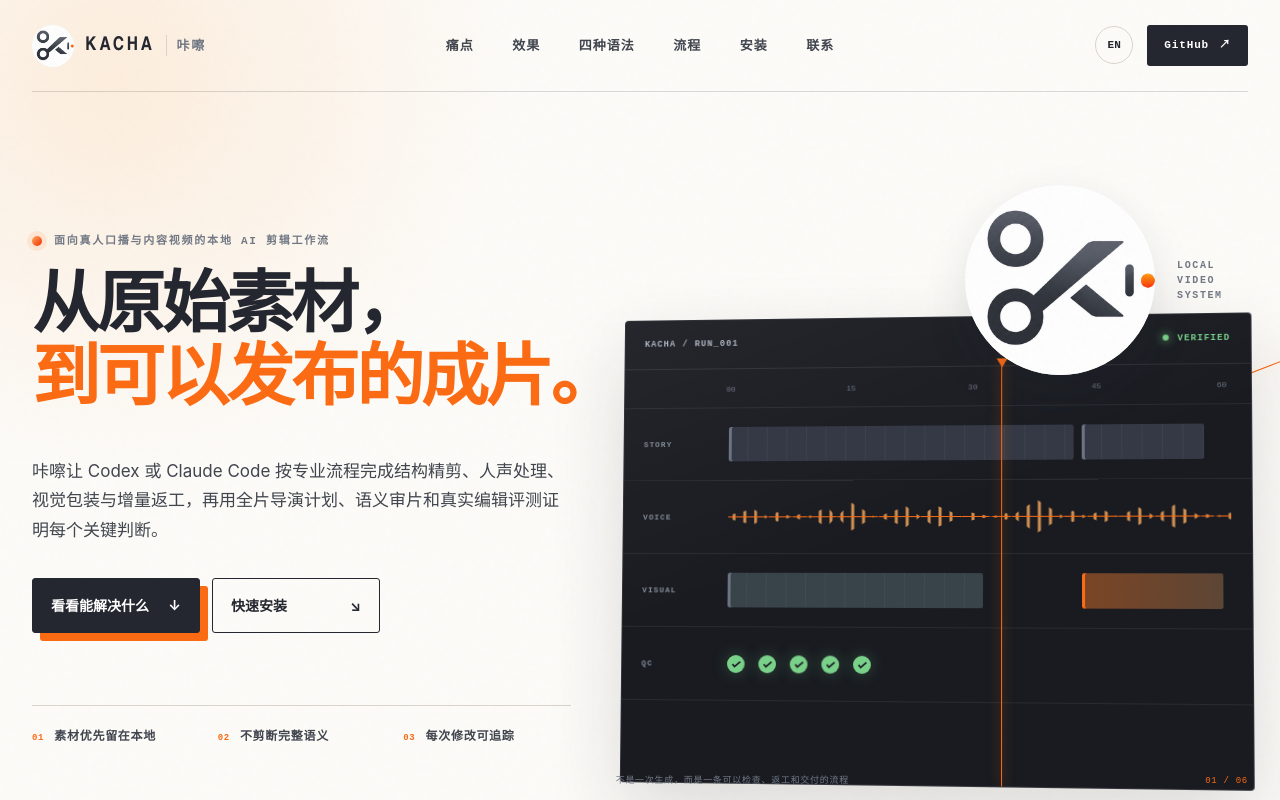
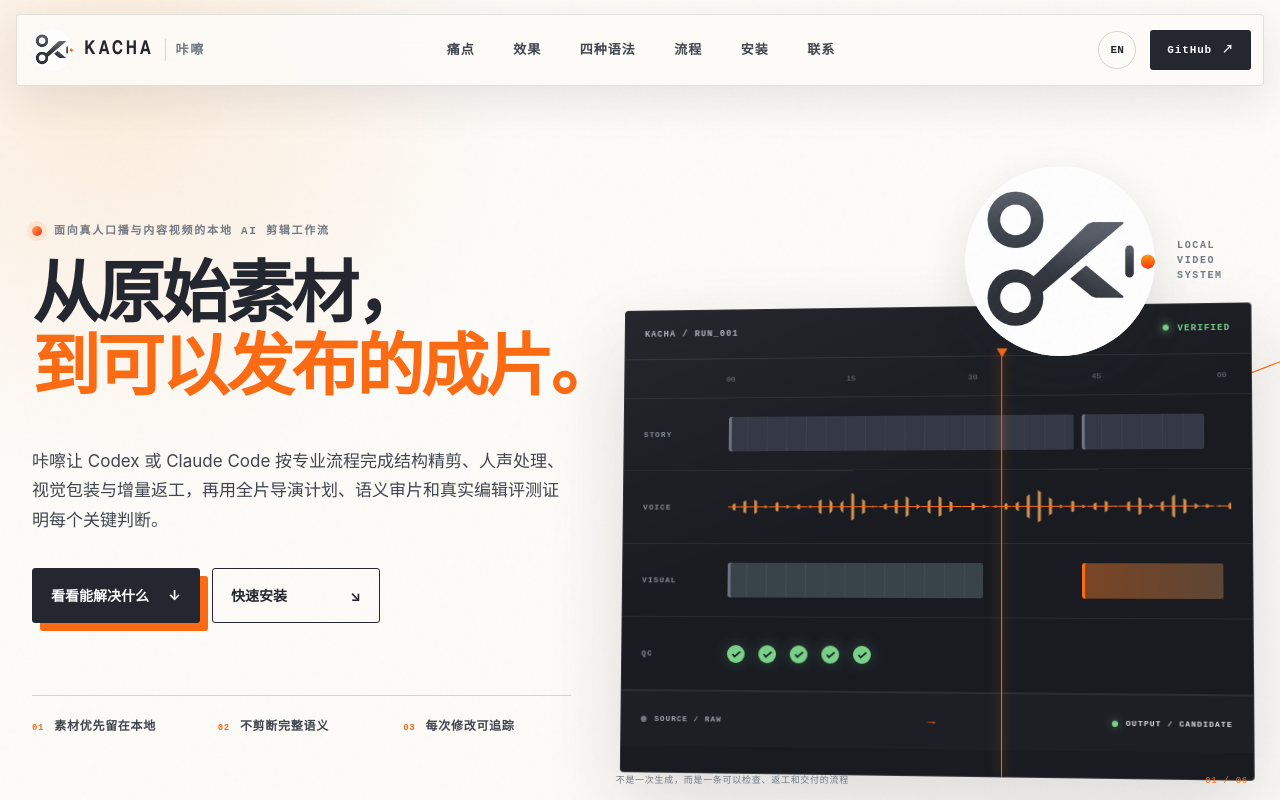
Before and after one commit to colorcross/kacha, a Next.js app in the folder website/: page / in a window 1280 px wide. Shown: the top 800 px of the page. Built offline with nearby package versions, Linux system fonts and the light colour scheme.

Commit message:
feat: refine official site navigation and layout

```diff
--- a/website/app/components/ScrollLink.tsx
+++ b/website/app/components/ScrollLink.tsx
@@ -32,7 +32,14 @@
     event.preventDefault();
     event.stopPropagation();
 
-    const targetTop = target.getBoundingClientRect().top + window.scrollY;
+    const header = document.querySelector<HTMLElement>(".site-header");
+    const navigation = header?.querySelector<HTMLElement>("nav");
+    const fixedBottom = Math.max(
+      header?.getBoundingClientRect().bottom ?? 0,
+      navigation?.getBoundingClientRect().bottom ?? 0,
+    );
+    const targetTop =
+      target.getBoundingClientRect().top + window.scrollY - fixedBottom - 16;
 
     window.history.pushState(null, "", `#${targetId}`);
     window.scrollTo({
--- a/website/app/components/SiteShell.tsx
+++ b/website/app/components/SiteShell.tsx
@@ -171,7 +171,10 @@
   locale: "zh" | "en";
 }) {
   return (
-    <main lang={locale === "zh" ? "zh-CN" : "en"}>
+    <div className="site-root" lang={locale === "zh" ? "zh-CN" : "en"}>
+      <a className="skip-link" href="#main-content">
+        {content.skipToContent}
+      </a>
       <header className="site-header">
         <ScrollLink
           ariaLabel={content.brandHome}
@@ -209,6 +212,7 @@
         </div>
       </header>
 
+      <main id="main-content" tabIndex={-1}>
       <section className="hero" id="top">
         <div className="hero-cut-line" aria-hidden="true" />
         <div className="hero-copy">
@@ -245,7 +249,11 @@
           </div>
         </div>
 
-        <div className="hero-visual" aria-label={content.hero.visualLabel}>
+        <div
+          aria-label={content.hero.visualLabel}
+          className="hero-visual"
+          role="img"
+        >
           <div className="hero-logo-plane">
             <LogoMark />
             <p>
@@ -291,6 +299,11 @@
                 <b />
                 <b />
               </i>
+            </div>
+            <div className="console-status" aria-hidden="true">
+              <span><i />SOURCE / RAW</span>
+              <b>→</b>
+              <span><i />OUTPUT / CANDIDATE</span>
             </div>
             <div className="playhead" aria-hidden="true" />
           </div>
@@ -554,6 +567,7 @@
           </div>
         </div>
       </section>
+      </main>
 
       <footer>
         <div className="footer-brand">
@@ -585,6 +599,6 @@
           <span>© 2026</span>
         </p>
       </footer>
-    </main>
+    </div>
   );
 }
--- a/website/app/globals.css
+++ b/website/app/globals.css
@@ -83,20 +83,45 @@
 }
 
 section[id] {
-  scroll-margin-top: 0;
+  scroll-margin-top: 104px;
+}
+
+.skip-link {
+  position: fixed;
+  top: 14px;
+  left: 18px;
+  z-index: 40;
+  padding: 11px 15px;
+  color: white;
+  background: var(--ink);
+  border-radius: 3px;
+  font-size: 12px;
+  font-weight: 760;
+  transform: translateY(-160%);
+  transition: transform 160ms ease;
+}
+
+.skip-link:focus {
+  transform: translateY(0);
 }
 
 .site-header {
-  position: absolute;
-  inset: 0 0 auto;
-  z-index: 10;
+  position: fixed;
+  top: 14px;
+  left: 50%;
+  z-index: 30;
   display: grid;
   grid-template-columns: 1fr auto 1fr;
   align-items: center;
-  width: min(1520px, calc(100% - 64px));
-  min-height: 92px;
-  margin: 0 auto;
-  border-bottom: 1px solid rgb(36 39 47 / 16%);
+  width: min(1460px, calc(100% - 32px));
+  min-height: 72px;
+  padding: 0 12px 0 14px;
+  background: rgb(252 251 248 / 88%);
+  border: 1px solid rgb(36 39 47 / 13%);
+  border-radius: 4px;
+  box-shadow: 0 14px 44px rgb(36 39 47 / 10%);
+  backdrop-filter: blur(18px) saturate(1.12);
+  transform: translateX(-50%);
 }
 
 .brand-lockup {
@@ -158,14 +183,24 @@
 .site-header nav {
   display: flex;
   gap: clamp(24px, 3vw, 54px);
+  align-items: center;
   color: var(--graphite);
   font-size: 13px;
   font-weight: 650;
   letter-spacing: 0.08em;
+  white-space: nowrap;
+  scrollbar-width: none;
+}
+
+.site-header nav::-webkit-scrollbar {
+  display: none;
 }
 
 .site-header nav a {
   position: relative;
+  display: inline-flex;
+  align-items: center;
+  min-height: 38px;
 }
 
 .site-header nav a::after {
@@ -232,7 +267,7 @@
   display: grid;
   grid-template-columns: minmax(0, 0.96fr) minmax(520px, 1.04fr);
   min-height: 890px;
-  padding: 166px max(32px, calc((100vw - 1520px) / 2)) 88px;
+  padding: 146px max(32px, calc((100vw - 1520px) / 2)) 88px;
   background:
     radial-gradient(circle at 9% 9%, rgb(254 174 95 / 18%), transparent 28%),
     var(--paper-bright);
@@ -641,6 +676,52 @@
   clip-path: polygon(0 0, 100% 0, 50% 100%);
 }
 
+.console-status {
+  position: relative;
+  z-index: 2;
+  display: grid;
+  grid-template-columns: 1fr auto 1fr;
+  gap: 18px;
+  align-items: center;
+  padding: 17px 20px;
+  color: #9ea4af;
+  background: rgb(255 255 255 / 2%);
+  border-top: 1px solid rgb(255 255 255 / 7%);
+  font-family: var(--mono);
+  font-size: 8px;
+  font-weight: 760;
+  letter-spacing: 0.12em;
+}
+
+.console-status span {
+  display: inline-flex;
+  gap: 8px;
+  align-items: center;
+}
+
+.console-status span:last-child {
+  justify-self: end;
+  color: #d6dae1;
+}
+
+.console-status i {
+  width: 6px;
+  height: 6px;
+  background: var(--steel);
+  border-radius: 50%;
+}
+
+.console-status span:last-child i {
+  background: var(--positive);
+  box-shadow: 0 0 10px rgb(121 209 138 / 65%);
+}
+
+.console-status b {
+  color: var(--signal);
+  font-size: 13px;
+  font-weight: 500;
+}
+
 .hero-caption {
   position: absolute;
   right: 0;
@@ -697,7 +778,7 @@
 }
 
 .section {
-  padding: 140px max(32px, calc((100vw - 1420px) / 2));
+  padding: 120px max(32px, calc((100vw - 1420px) / 2));
 }
 
 .section-heading {
@@ -1633,6 +1714,11 @@
   display: none;
 }
 
+.faq-list summary:focus-visible {
+  outline: 3px solid var(--signal);
+  outline-offset: 4px;
+}
+
 .faq-list summary span {
   color: var(--signal);
   font-family: var(--mono);
@@ -1661,7 +1747,7 @@
 
 .feature-grid {
   display: grid;
-  grid-template-columns: repeat(3, 1fr);
+  grid-template-columns: repeat(4, 1fr);
   border-top: 1px solid var(--line);
   border-left: 1px solid var(--line);
 }
@@ -1689,9 +1775,34 @@
 }
 
 .feature-card--lead {
+  grid-column: span 2;
   background:
     linear-gradient(145deg, rgb(251 107 20 / 12%), transparent 55%),
     var(--paper-bright);
+}
+
+.feature-card:last-child {
+  grid-column: 1 / -1;
+  min-height: 270px;
+  background:
+    linear-gradient(105deg, rgb(251 107 20 / 13%), transparent 42%),
+    var(--paper-bright);
+}
+
+.feature-card:last-child h3,
+.feature-card:last-child > p:not(.card-kicker) {
+  max-width: 680px;
+}
+
+.feature-card:last-child .card-diagram {
+  top: 50%;
+  right: 8%;
+  height: 52px;
+  transform: translateY(-50%);
+}
+
+.feature-card:last-child .card-diagram span {
+  width: 8px;
 }
 
 .card-kicker {
@@ -2272,15 +2383,30 @@
 @media (max-width: 1100px) {
   .site-header {
     grid-template-columns: 1fr auto;
+    min-height: 64px;
   }
 
   .site-header nav {
-    display: none;
+    position: absolute;
+    top: calc(100% + 8px);
+    right: 0;
+    left: 0;
+    display: flex;
+    justify-content: space-between;
+    gap: 20px;
+    min-height: 42px;
+    padding: 0 16px;
+    overflow-x: auto;
+    background: rgb(252 251 248 / 92%);
+    border: 1px solid rgb(36 39 47 / 13%);
+    border-radius: 4px;
+    box-shadow: 0 12px 32px rgb(36 39 47 / 8%);
+    backdrop-filter: blur(18px) saturate(1.12);
   }
 
   .hero {
     grid-template-columns: 1fr;
-    padding-top: 145px;
+    padding-top: 172px;
   }
 
   .hero-copy {
@@ -2302,6 +2428,11 @@
 
   .feature-grid {
     grid-template-columns: repeat(2, 1fr);
+  }
+
+  .feature-card--lead,
+  .feature-card:last-child {
+    grid-column: span 2;
   }
 
   .problem-grid,
@@ -2338,7 +2469,24 @@
 @media (max-width: 760px) {
   .site-header {
     width: calc(100% - 32px);
-    min-height: 76px;
+    top: 8px;
+    min-height: 60px;
+  }
+
+  .site-header nav {
+    top: calc(100% + 6px);
+    gap: 16px;
+    min-height: 38px;
+    padding: 0 12px;
+    font-size: 11px;
+  }
+
+  .site-header nav a::after {
+    bottom: -6px;
+  }
+
+  section[id] {
+    scroll-margin-top: 118px;
   }
 
   .brand-cn,
@@ -2348,7 +2496,7 @@
 
   .hero {
     min-height: auto;
-    padding: 124px 20px 60px;
+    padding: 152px 20px 60px;
   }
 
   .hero h1 {
@@ -2413,7 +2561,7 @@
   }
 
   .section {
-    padding: 90px 20px;
+    padding: 78px 20px;
   }
 
   .section-heading {
@@ -2483,7 +2631,23 @@
   }
 
   .feature-card {
-    min-height: 320px;
+    min-height: 260px;
+  }
+
+  .feature-card--lead,
+  .feature-card:last-child {
+    grid-column: span 1;
+  }
+
+  .feature-card:last-child {
+    min-height: 260px;
+  }
+
+  .feature-card:last-child .card-diagram {
+    top: 50px;
+    right: 40px;
+    height: 32px;
+    transform: none;
   }
 
   .workflow-list li {
--- a/website/app/site-content.ts
+++ b/website/app/site-content.ts
@@ -38,6 +38,7 @@
 
 export type SiteContent = {
   brandHome: string;
+  skipToContent: string;
   navLabel: string;
   nav: {
     problems: string;
@@ -132,6 +133,7 @@
 
 export const zhContent: SiteContent = {
   brandHome: "返回咔嚓首页",
+  skipToContent: "跳到主要内容",
   navLabel: "主导航",
   nav: {
     problems: "痛点",
@@ -423,6 +425,7 @@
 
 export const enContent: SiteContent = {
   brandHome: "Back to Kacha home",
+  skipToContent: "Skip to main content",
   navLabel: "Primary navigation",
   nav: {
     problems: "Problems",
```
Also changed, not shown: 3 other files (tests, documents, lock files or other folders).
